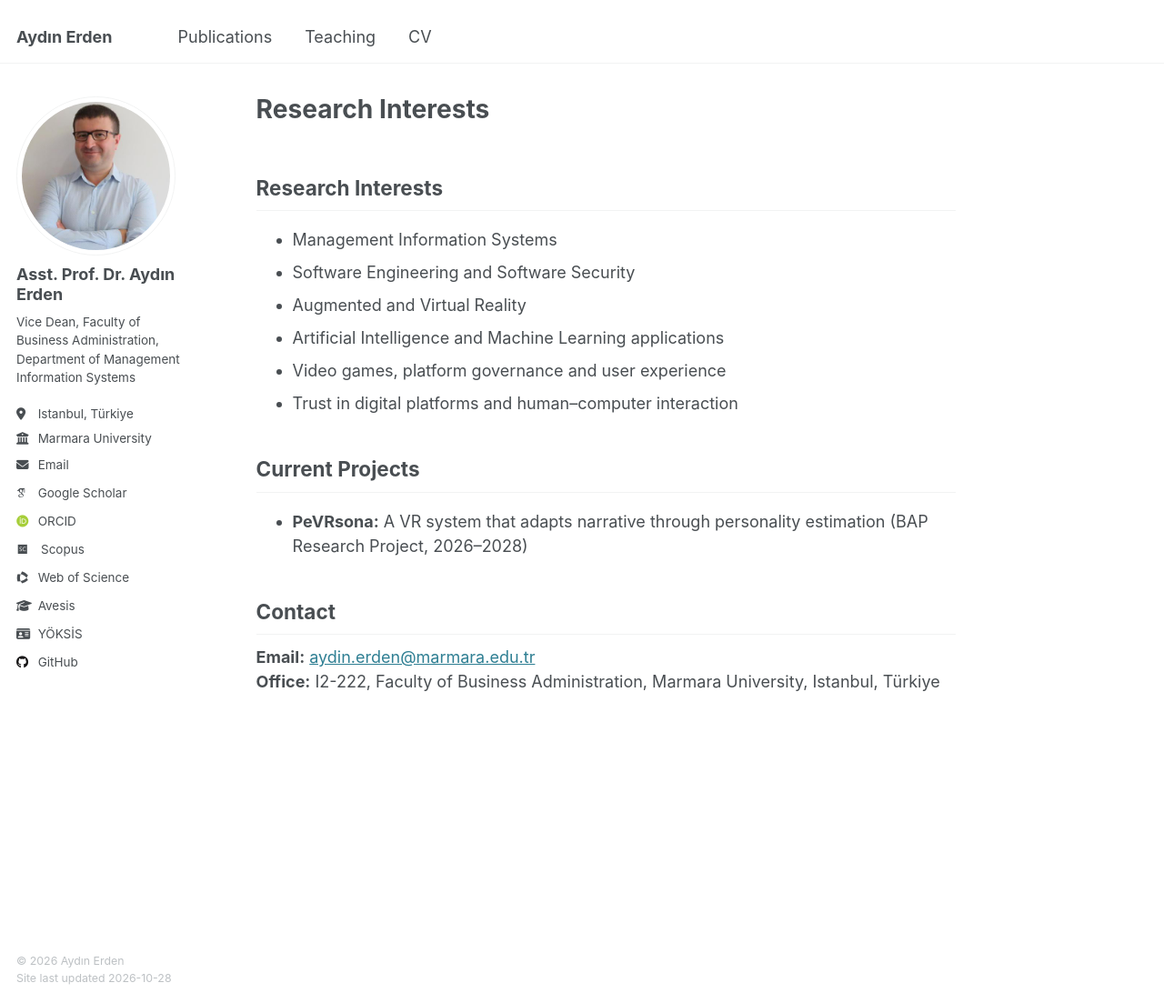
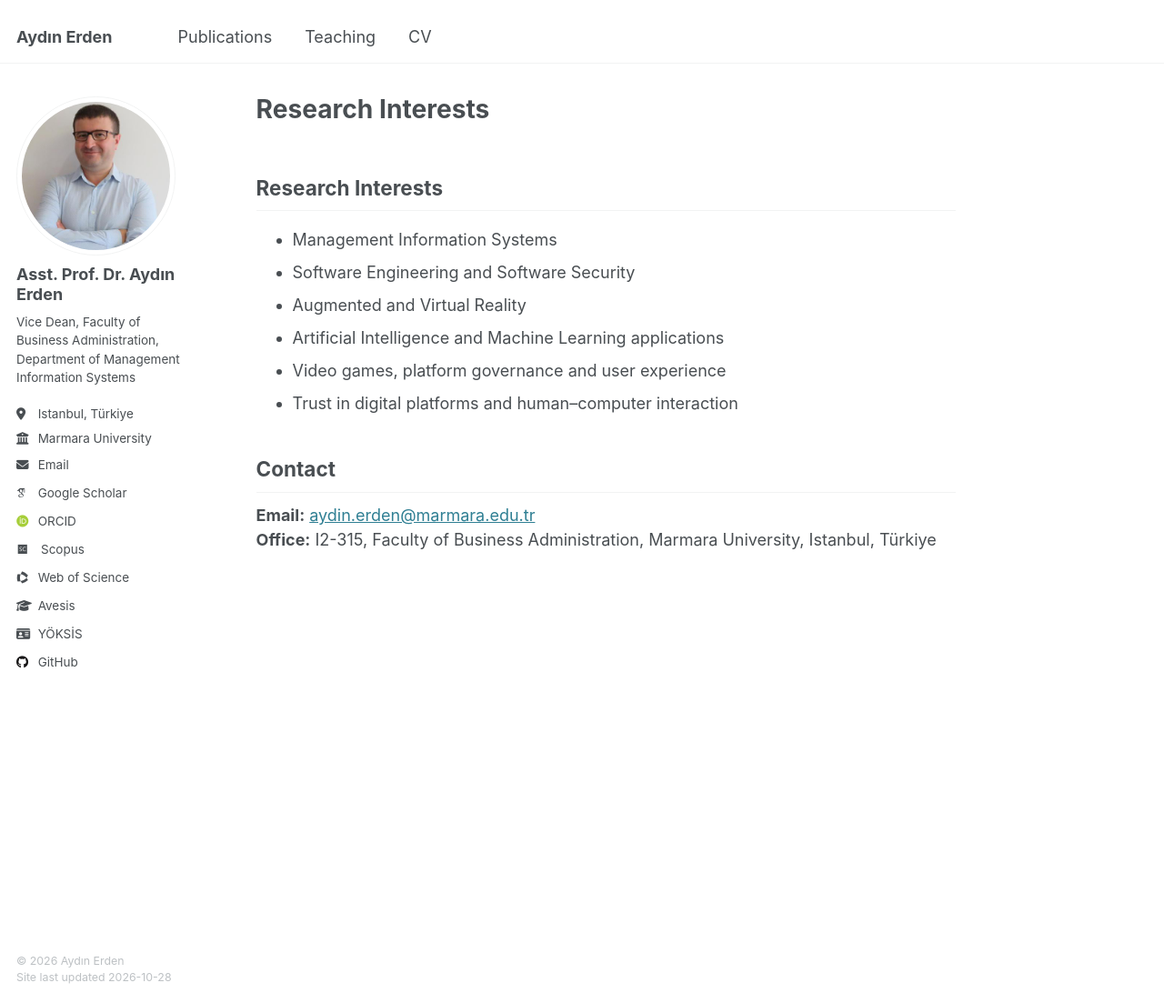
Before and after one commit to aydinerden/aydinerden.github.io, a Jekyll site: the page built from _pages/about.md, in a window 1280 px wide and 1103 px high. Shown: the whole window at 91% size. Built offline with Jekyll 4.4.1, drawn with Linux system fonts in a browser that asks for light colours; some web fonts are replaced; our own code applies the rules of GitHub Pages for plain Markdown files.

Commit message:
Remove current projects from homepage and update office number
Co-Authored-By: Claude Opus 5.5 <noreply@anthropic.com>

```diff
--- a/_pages/about.md
+++ b/_pages/about.md
@@ -15,11 +15,7 @@ Research Interests
 * Video games, platform governance and user experience
 * Trust in digital platforms and human–computer interaction
 
-Current Projects
-------
-* **PeVRsona:** A VR system that adapts narrative through personality estimation (BAP Research Project, 2026–2028)
-
 Contact
 ------
 **Email:** [aydin.erden@marmara.edu.tr](mailto:aydin.erden@marmara.edu.tr)
-**Office:** I2-222, Faculty of Business Administration, Marmara University, Istanbul, Türkiye
+**Office:** I2-315, Faculty of Business Administration, Marmara University, Istanbul, Türkiye
```
